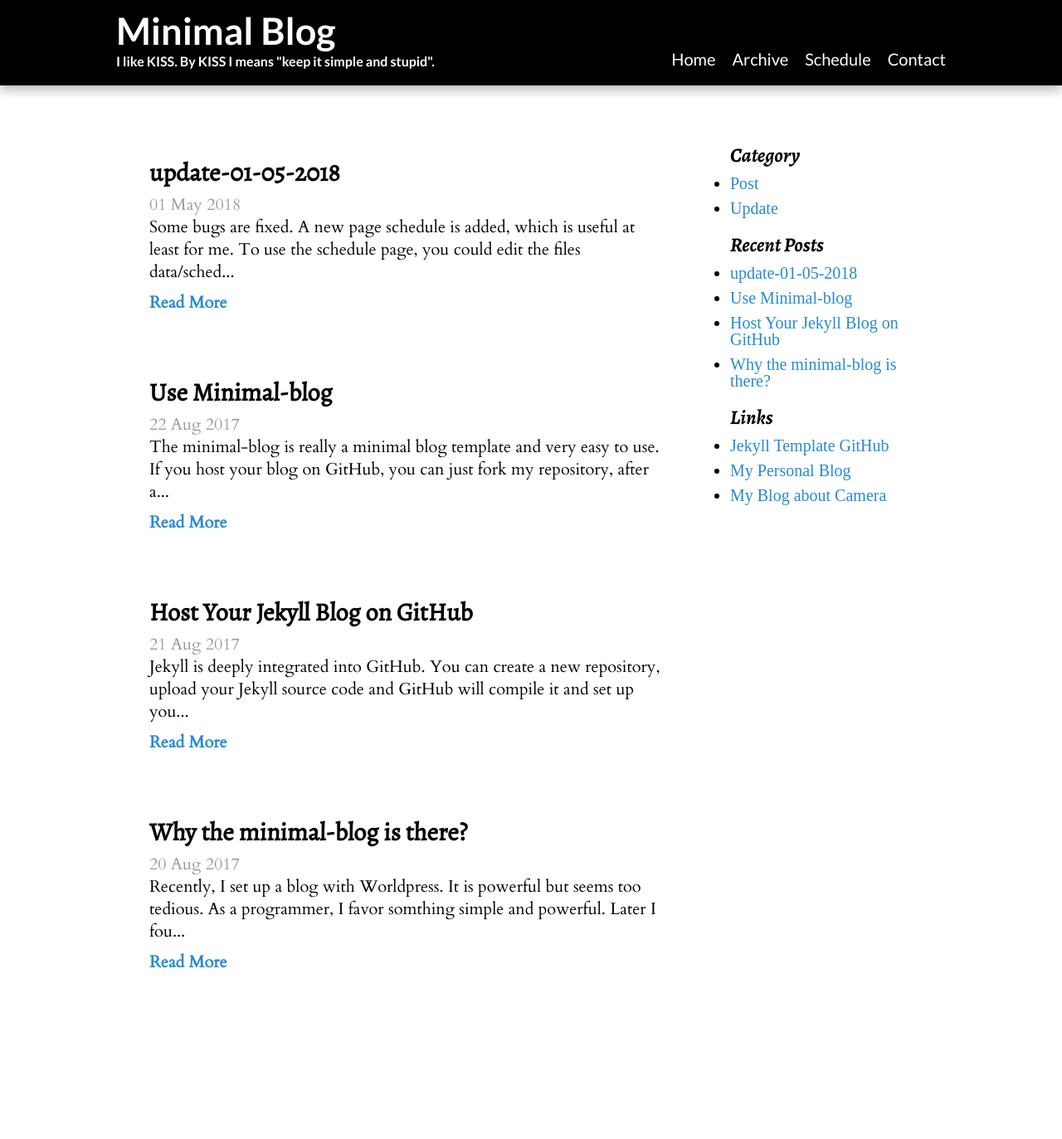
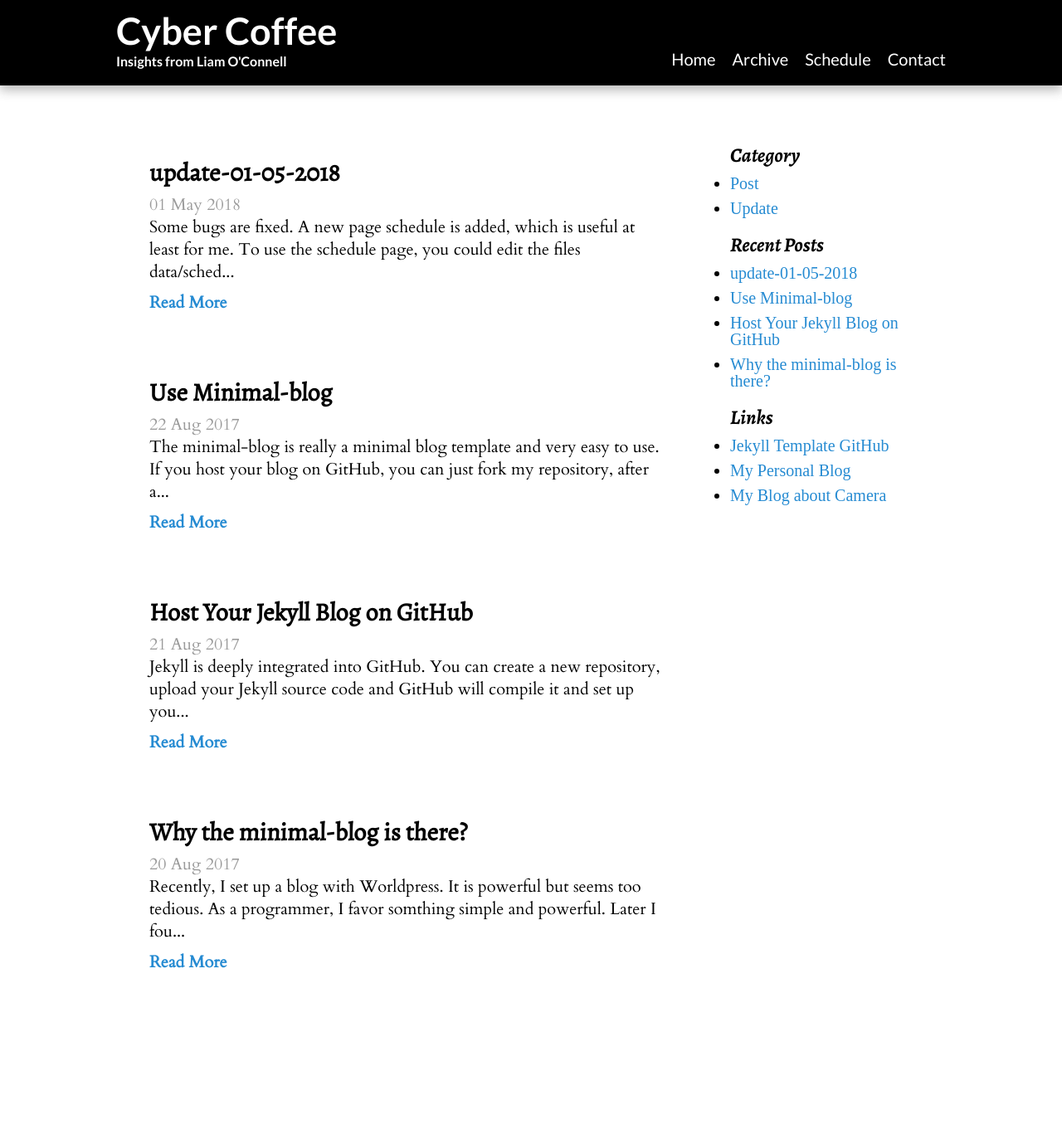
Before and after one commit to lpoconnell/CyberCoffee, a Jekyll site: the page built from index.html, in a window 1280 px wide. Shown: the whole page at 83% size. Built offline with Jekyll 4.4.1, drawn with Linux system fonts in a browser that asks for light colours; some web fonts are replaced; the list of posts is cut into pages by our own code.

Commit message:
Update _config.yml

```diff
--- a/_config.yml
+++ b/_config.yml
@@ -5,8 +5,8 @@ highlighter: rouge
 permalink:        pretty
 
 # Setup
-title:            Minimal Blog
-tagline:          'I like KISS. By KISS I means "keep it simple and stupid". '
+title:            Cyber Coffee
+tagline:          "Insights from Liam O'Connell"
 baseurl:          /
 
 author:
```
